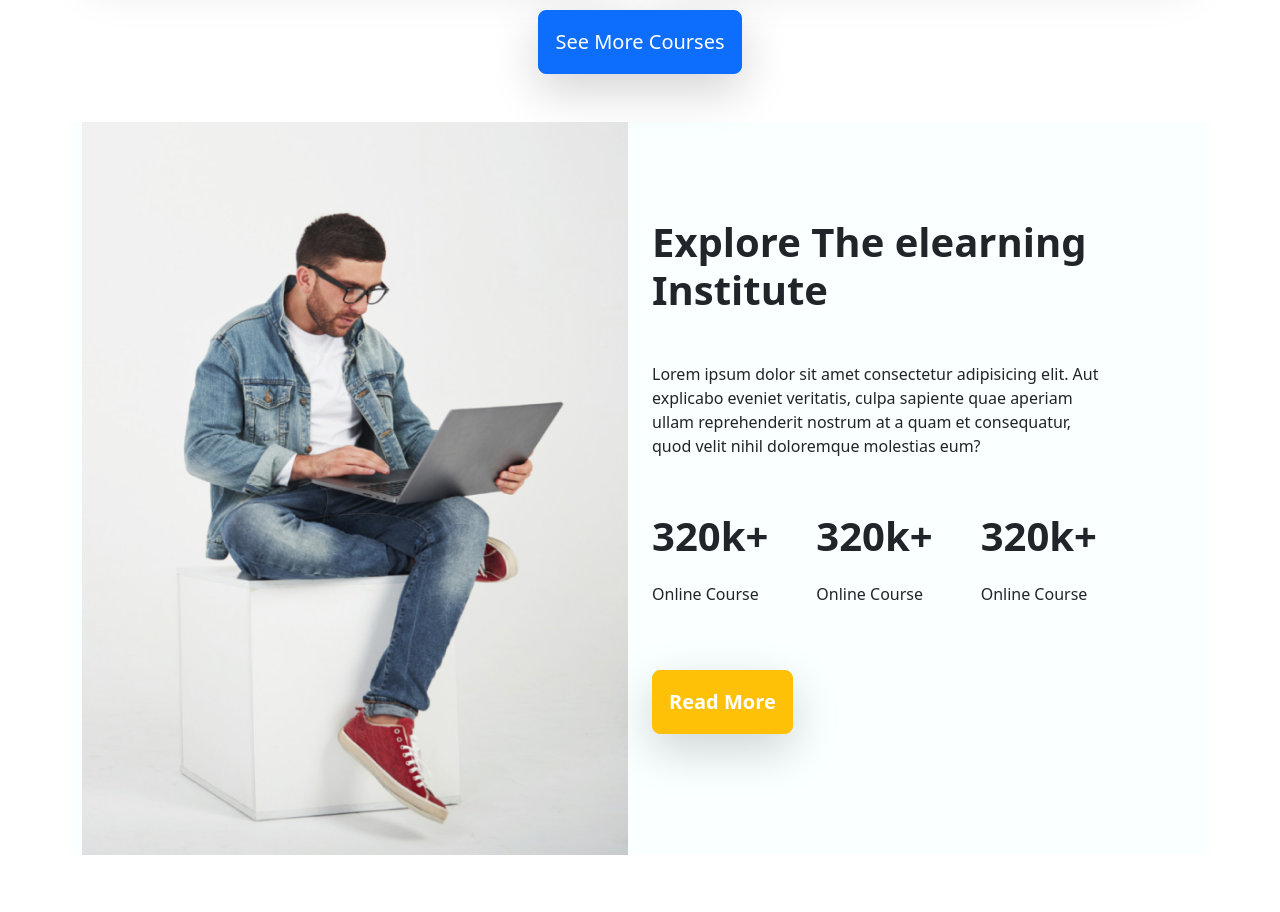
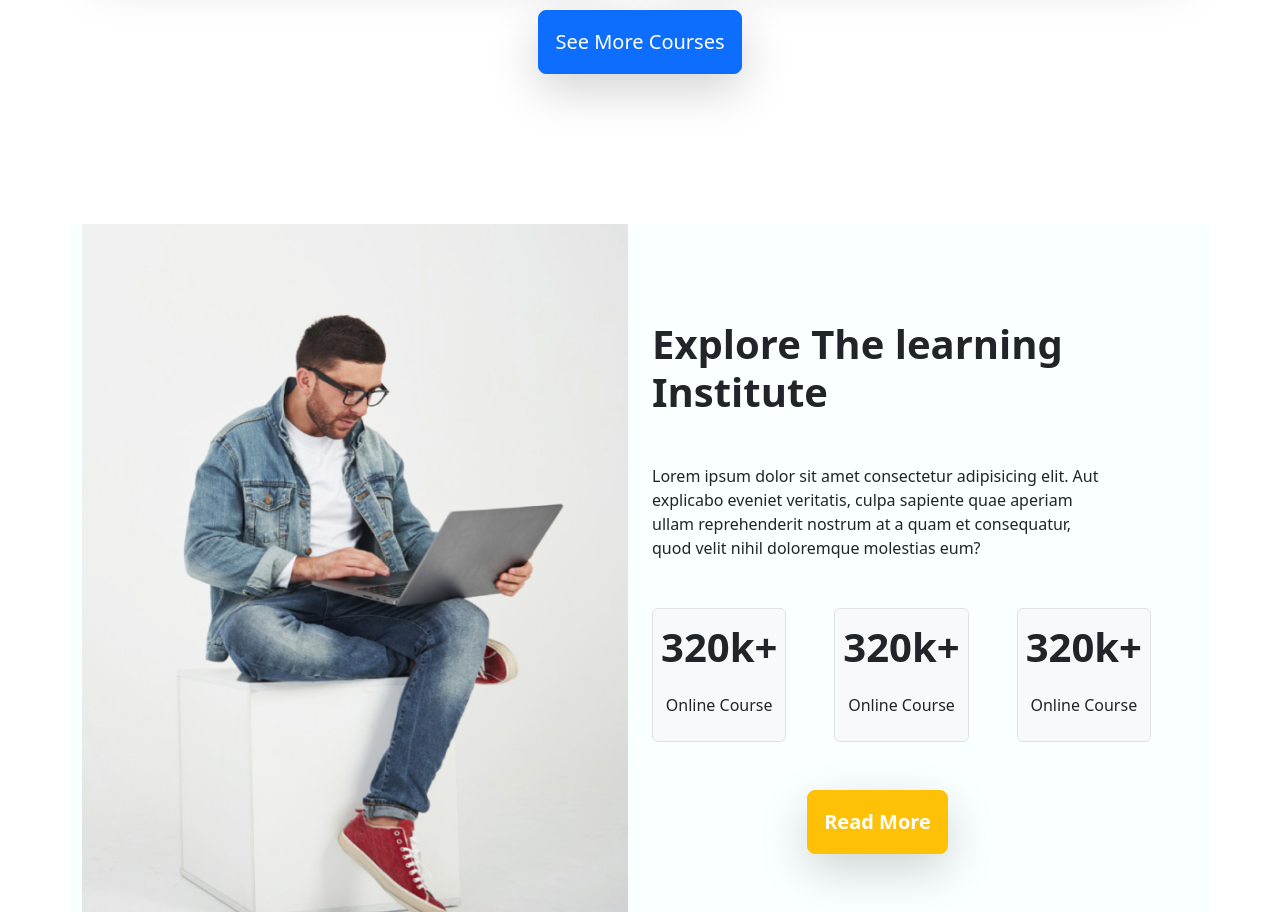
Before and after one commit to Tonmoy122/edTech-website, a plain HTML site: page index.html in a window 1280 px wide. Shown: the part 1700-2612 px from the top of the page. Drawn offline with nearby package versions, Linux system fonts and the light colour scheme.

Commit message:
added explore add

```diff
--- a/index.html
+++ b/index.html
@@ -242,13 +242,13 @@
     <!--Discover part end -->
 
     <!-- explore part start -->
-    <section class="container mt-5 explore-bg">
+    <section class="container explore">
         <div class="row">
             <div class="col-lg-6 d-flex align-items-center ">
                 <img class="img-fluid " src="images/working.png" alt="">
             </div>
             <div class="col-lg-5 my-5">
-                <h1 class="my-5 fw-bold fs-1">Explore The elearning
+                <h1 class="my-5 fw-bold fs-1">Explore The learning
                     Institute</h1>
                 <p class="mb-5">Lorem ipsum dolor sit amet consectetur adipisicing elit. Aut explicabo eveniet
                     veritatis, culpa
@@ -256,21 +256,21 @@
                     doloremque molestias eum?</p>
 
                 <div class="d-lg-flex gap-5">
-                    <div>
+                    <div class="border bg-light rounded text-center p-2">
                         <p class="fw-bold fs-1">320k+</p>
                         <p>Online Course</p>
                     </div>
-                    <div>
+                    <div class="border bg-light rounded text-center p-2">
                         <p class="fw-bold fs-1">320k+</p>
                         <p>Online Course</p>
                     </div>
-                    <div>
+                    <div class="border bg-light rounded text-center p-2">
                         <p class="fw-bold fs-1">320k+</p>
                         <p>Online Course</p>
                     </div>
                 </div>
 
-                <p class=""><button type="button"
+                <p class="text-center "><button type="button"
                         class="btn btn-warning text-white btn-lg mt-5 p-3 shadow-lg border-1 fw-bold">Read
                         More</button>
                 </p>
--- a/style.css
+++ b/style.css
@@ -2,7 +2,8 @@
     height: 255px;
     width: 600px;
 }
-.explore-bg{
+.explore{
+    margin-top: 150px;
     background-color: rgba(184, 244, 244, 0.071);
 }
 .register{
```
